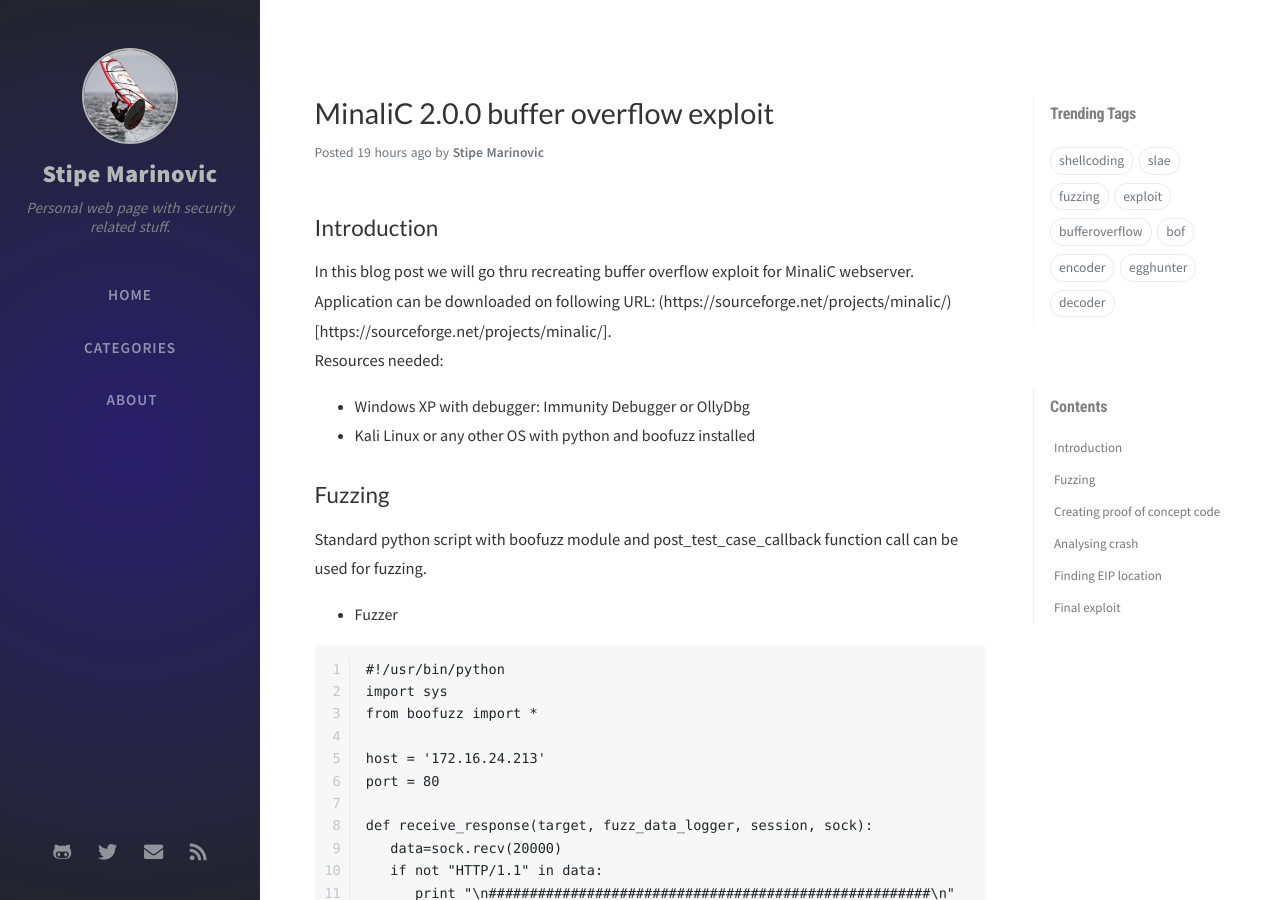
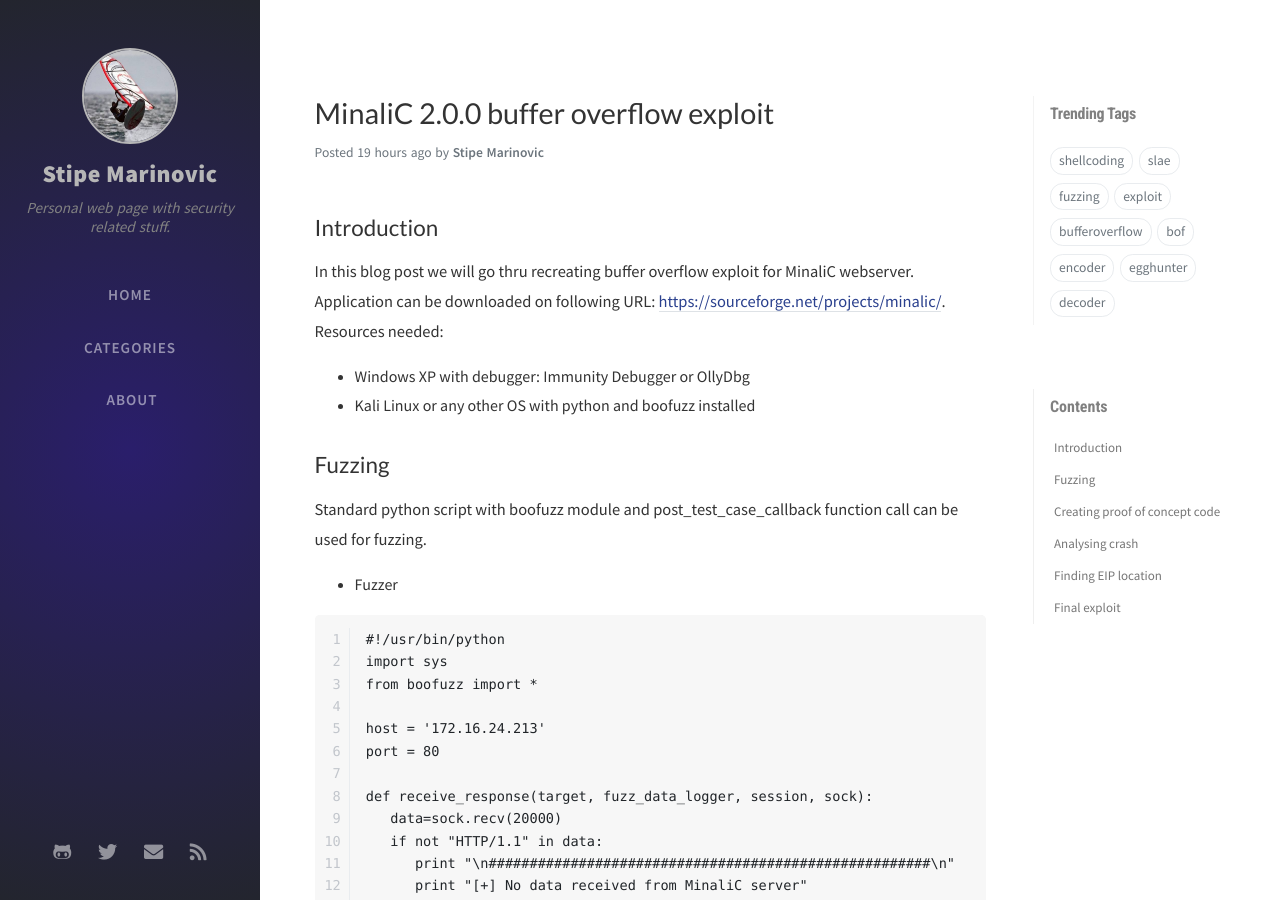
Before and after one commit to smarinovic/smarinovic.github.io, a Jekyll site: the page built from _posts/2020-07-15-MinaliC-webserver-BoF.md, in a window 1280 px wide and 900 px high. Built offline with Jekyll 4.4.1, drawn with Linux system fonts in a browser that asks for light colours; nearby versions of some CDN libraries; comment, search, counter and statistics services are not loaded.

Commit message:
Update 2020-07-15-MinaliC-webserver-BoF.md

```diff
--- a/_posts/2020-07-15-MinaliC-webserver-BoF.md
+++ b/_posts/2020-07-15-MinaliC-webserver-BoF.md
@@ -9,7 +9,7 @@
 
 ## Introduction ##
 
-In this blog post we will go thru recreating buffer overflow exploit for MinaliC webserver. Application can be downloaded on following URL: (https://sourceforge.net/projects/minalic/)[https://sourceforge.net/projects/minalic/].
+In this blog post we will go thru recreating buffer overflow exploit for MinaliC webserver. Application can be downloaded on following URL: [https://sourceforge.net/projects/minalic/](https://sourceforge.net/projects/minalic/).
 Resources needed:
 * Windows XP with debugger: Immunity Debugger or OllyDbg
 * Kali Linux or any other OS with python and boofuzz installed
```
